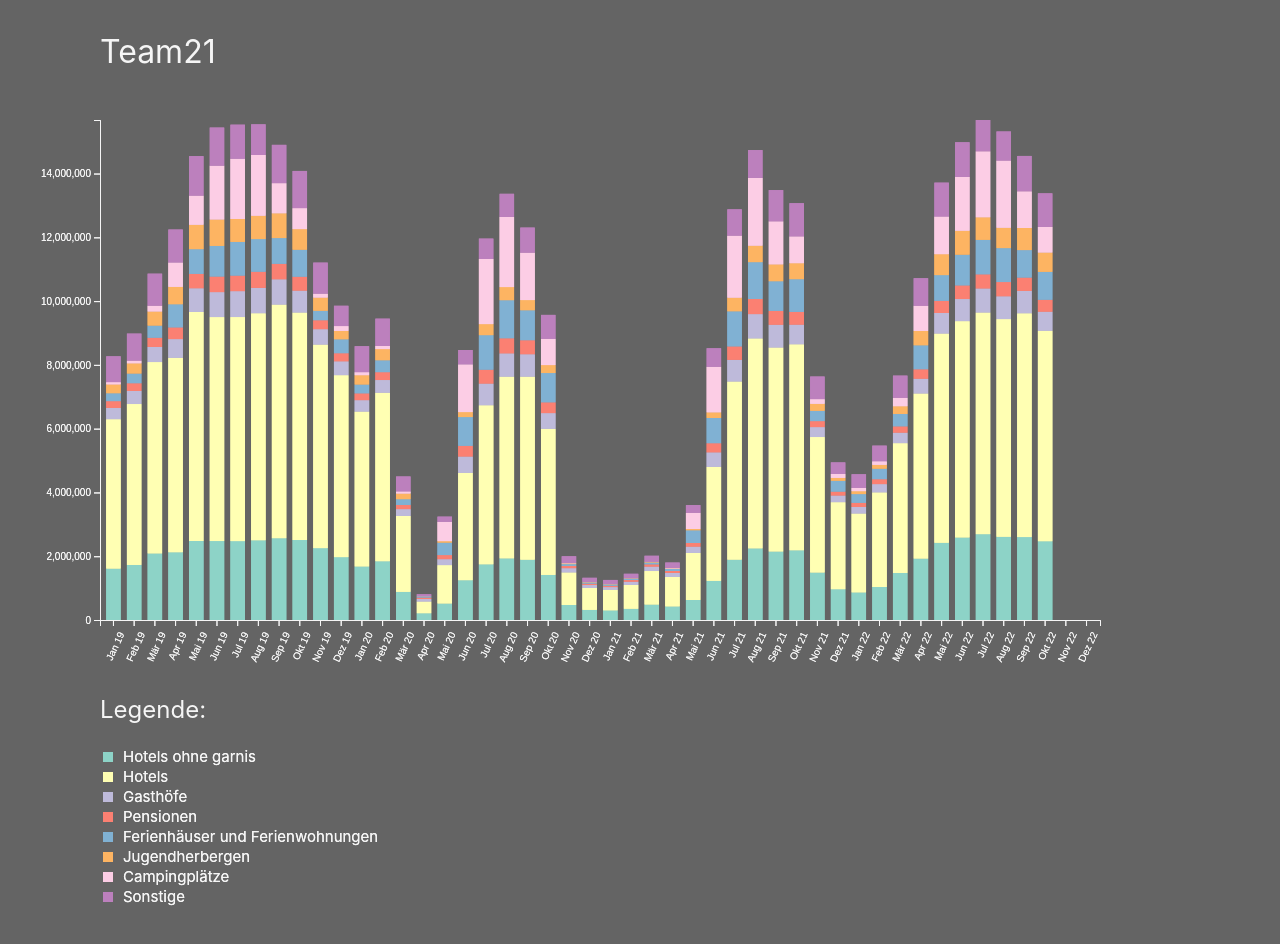
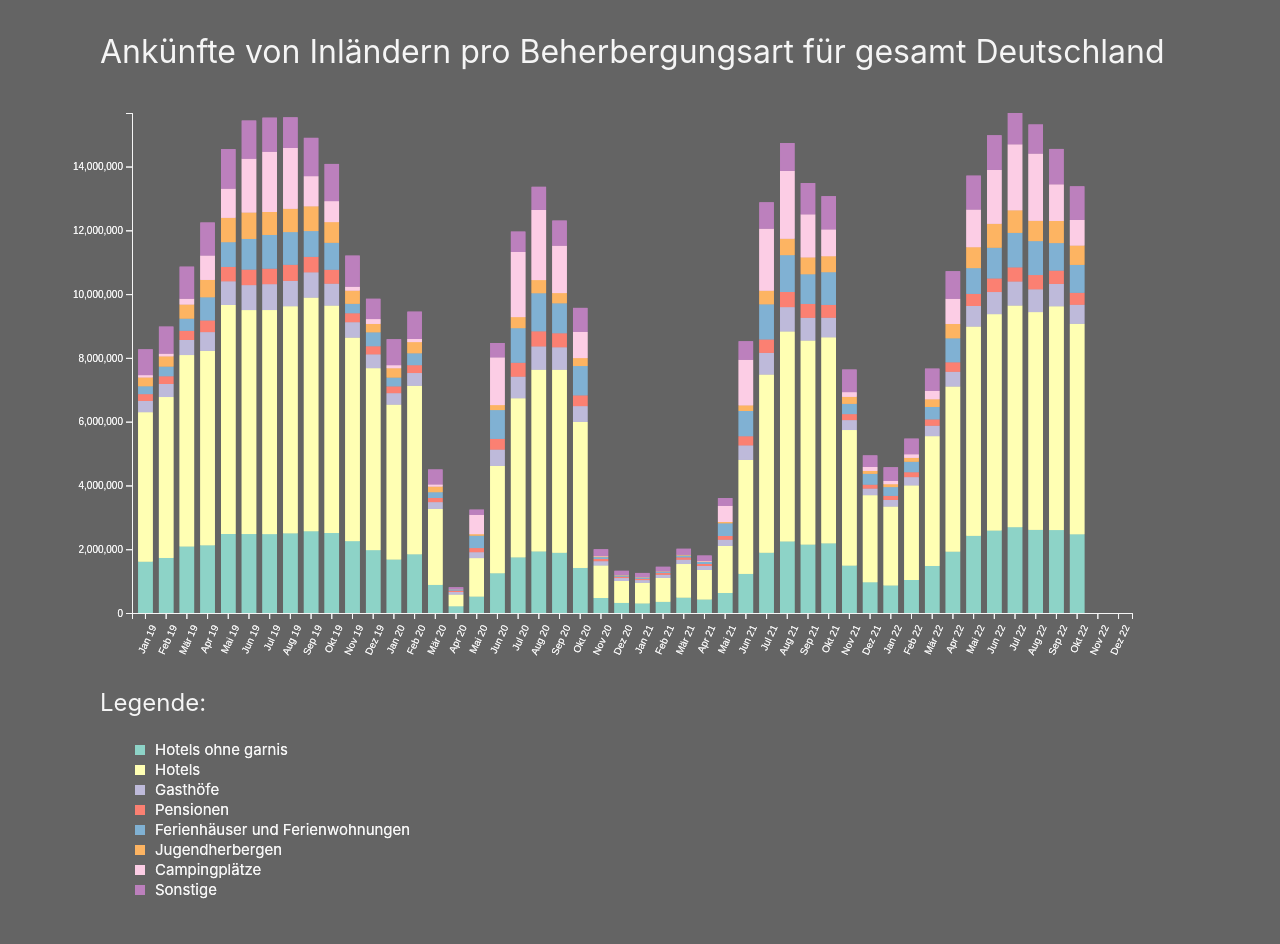
Before and after one commit to marc-wendt/Team21, a React (Create React App) app: page / in a window 1280 px wide. Shown: the top 944 px of the page. Built offline with nearby package versions, Linux system fonts and the light colour scheme; no server answers.

Commit message:
added title to bar charts

```diff
--- a/src/App.css
+++ b/src/App.css
@@ -7,17 +7,14 @@ body {
   display: grid;
   grid-auto-columns: 300px;
   grid-template-columns: 1320px 480px;
-  grid-template-rows: 120px 560px 300px;
+  grid-template-rows: 670px 300px;
   grid-template-areas:
-    "header header"
     "chart map"
     "chart description";
 }
 
 .header {
-  grid-area: header;
   padding-bottom: 10px;
-  padding-left: 100px;
   font-size: xx-large;
 }
 
@@ -35,6 +32,7 @@ body {
 .map {
   grid-area: map;
   display: flex;
+  padding-top: 100px;
 }
 
 .description {
--- a/src/App.js
+++ b/src/App.js
@@ -12,9 +12,6 @@ function App() {
 
   return (
     <div className="App">
-      <div className="header">
-        <p>Team21</p>
-      </div>
       <div className="chart">
         <StateContext.Provider
           value={{ currentState, changeState: setCurrentState }}
@@ -44,9 +41,7 @@ function App() {
           nonumy eirmod tempor invidunt ut labore et dolore magna aliquyam erat,
           sed diam voluptua. At vero eos et accusam et justo duo dolores et ea
           rebum. Stet clita kasd gubergren, no sea takimata sanctus est Lorem
-          ipsum dolor sit amet. Lorem ipsum dolor sit amet, consetetur
-          sadipscing elitr, sed diam nonumy eirmod tempor invidunt ut labore et
-          dolore magna aliquyam erat, sed diam voluptua.
+          ipsum dolor sit amet.
         </p>
       </div>
     </div>
--- a/src/BundeslandChart.js
+++ b/src/BundeslandChart.js
@@ -280,6 +280,11 @@ function BundeslandChart() {
   if (isLoading)
     return (
       <div>
+        <div className="header">
+          <p>
+            Ankünfte von Inländern pro Beherbergungsart für gesamt Deutschland
+          </p>
+        </div>
         <BarChart data={dataGermany} keys={keys} colors={colors} />
         <br></br>
         <div className="textHeader">
@@ -290,6 +295,9 @@ function BundeslandChart() {
 
   return (
     <div>
+      <div className="header">
+        <p>Ankünfte in {currentState}</p>
+      </div>
       <BarChartBundesland
         data={data}
         keys={keysBundesländer}
```
